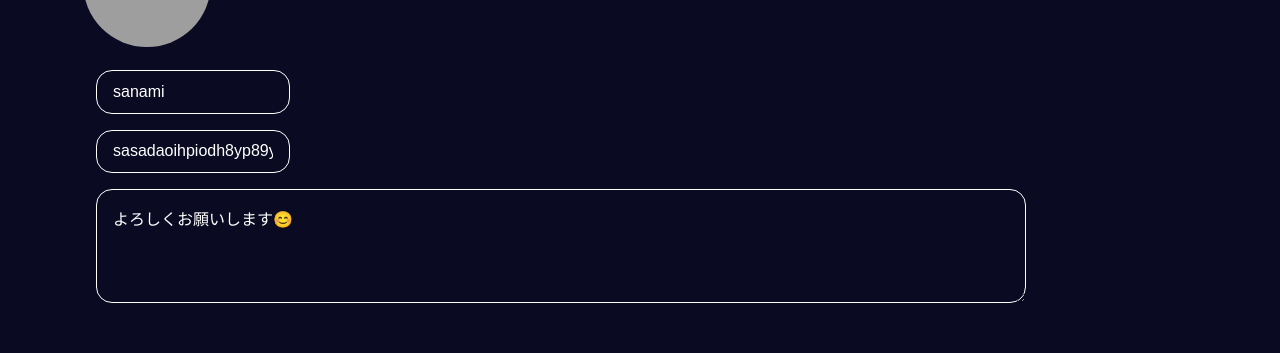
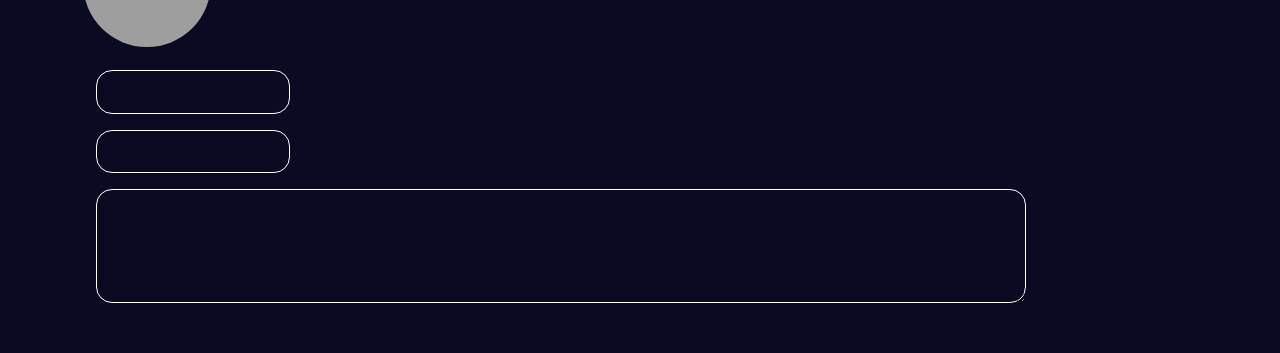
Before and after one commit to sai-hackathon/sai-hackathon-nuxt, a Nuxt app: page /user/edit in a window 1280 px wide. Shown: the part 264-617 px from the top of the page. Built offline with nearby package versions, Linux system fonts and the light colour scheme; grey boxes are pictures that could not be loaded.

Commit message:
vue 2の書き方に

```diff
--- a/pages/user/_address.vue
+++ b/pages/user/_address.vue
@@ -15,7 +15,10 @@
 import axios from 'axios';
 export default {
   data: () => ({
-    address: ''
+    address: '',
+    name: '',
+    profileText: '',
+    occupation: ''
   }),
   mounted() {
     this.address = this.$router.currentRoute.params.address;
@@ -23,7 +26,7 @@ export default {
       method: 'GET',
       url: 'http://18.183.118.0:3000/user/info/' + this.address,
       params: {
-        token: store.state.token //jwtTokenをいれたい
+        token: this.$store.state.token //jwtTokenをいれたい
       },
       headers: { Authorization: 'Bearer ' }
     };
--- a/pages/user/edit.vue
+++ b/pages/user/edit.vue
@@ -5,34 +5,30 @@
       <img class="user-icon" src="https://picsum.photos/id/237/200/300" />
 
       <input-short-text
-        v-model:shortText="user.name"
+        v-model:shortText="username"
         class="short-text"
       ></input-short-text>
       <input-short-text
-        v-model:shortText="user.address"
+        v-model:shortText="address"
         class="short-text"
       ></input-short-text>
       <input-long-text
-        v-model:longText="user.description"
+        v-model:longText="profileText"
         class="long-text"
       ></input-long-text>
     </div>
     <BarChart></BarChart>
   </div>
 </template>
-<script setup lang="ts">
-import { stringLiteral } from '@babel/types';
-import { ref, reactive } from 'vue';
-class User {
-  name: string;
-  address: string;
-  description: string;
-}
-const user = reactive<User>({
-  name: 'sanami',
-  address: 'sasadaoihpiodh8yp89ywe',
-  description: 'よろしくお願いします😊'
-});
+<script>
+export default {
+  data: () => ({
+    address: '',
+    name: '',
+    profileText: '',
+    occupation: ''
+  })
+};
 </script>
 <style scoped>
 .header-img {
```
